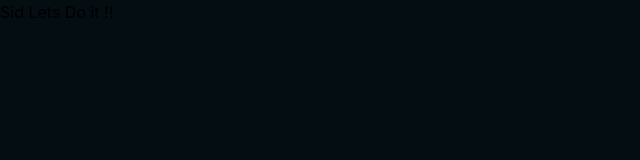
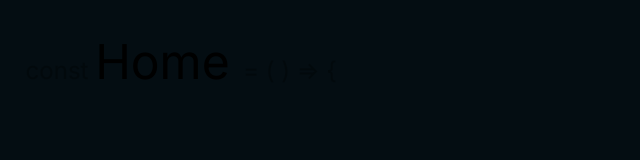
Before and after one commit to siddhantguptain/sg.in-WebPro, a Next.js app: page / in a window 1280 px wide. Shown: the top 160 px of the page, without its empty margins (0-640 px from the left). Built offline with nearby package versions, Linux system fonts and the light colour scheme.

Commit message:
Added the Home SG Components

```diff
--- a/src/app/page.js
+++ b/src/app/page.js
@@ -1,9 +1,9 @@
 import Image from "next/image";
-
+import HomeSG from "../components/HomeSG/HomeSG";
 export default function Home() {
   return (
     <main>
-        <h1>Sid Lets Do it !!</h1>
+        <HomeSG />
     </main>
   );
 }
--- /dev/null
+++ b/src/components/HomeSG/HomeSG.jsx
@@ -0,0 +1,30 @@
+import style from "./HomeSG.module.css";
+
+const HomeSG = ()=> {
+    return (
+        <>
+         <div className={style.homeContainer}>
+            <div className={style.homeHead}>
+             <div className={style.homeHeadCoded}> {`const `}  </div>
+             <div className={style.homeHeadTitle}> Home </div>
+             <div className={style.homeHeadCoded}> {`= ( ) => {`} </div>
+
+             </div>
+
+
+            {/* <h1 className={style.homeHeadNameContainer}>
+             <div className={style.codeText}> {`<h1 classname=`} </div> {` {Hello I am}`}
+                   Siddhant Gupta
+             {`</h1>`}
+
+
+            </h1>
+            <h3 className={style.homeHeadTitle}>
+
+                Full Stack Mern Developer
+            </h3> */}
+         </div>
+        </>
+    );
+}
+export default HomeSG;
--- /dev/null
+++ b/src/components/HomeSG/HomeSG.module.css
@@ -0,0 +1,23 @@
+.homeContainer{
+margin: 2%;
+}
+.homeHead{
+    /* display: flex; */
+    display:inline;
+    gap: 1%;
+}
+.homeHeadCoded{
+    font-size: 1.5rem;
+    opacity: 0.3;
+    display: inline;
+
+}
+.homeHeadTitle{
+ font-size: 3rem;
+ display:inline
+}
+
+.homeHeadName{
+    font-size: 14rem;
+    line-height: 100%;
+}
```
